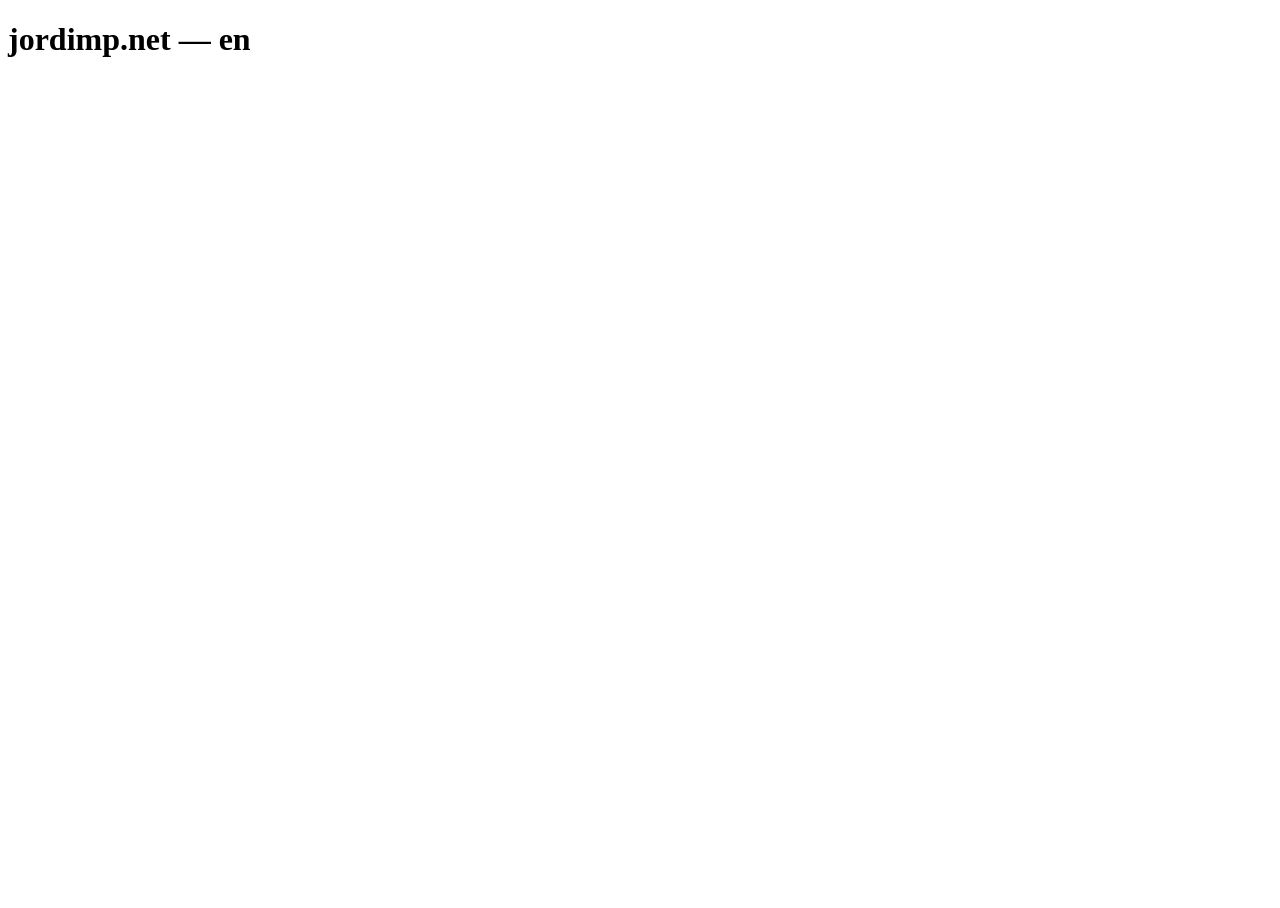
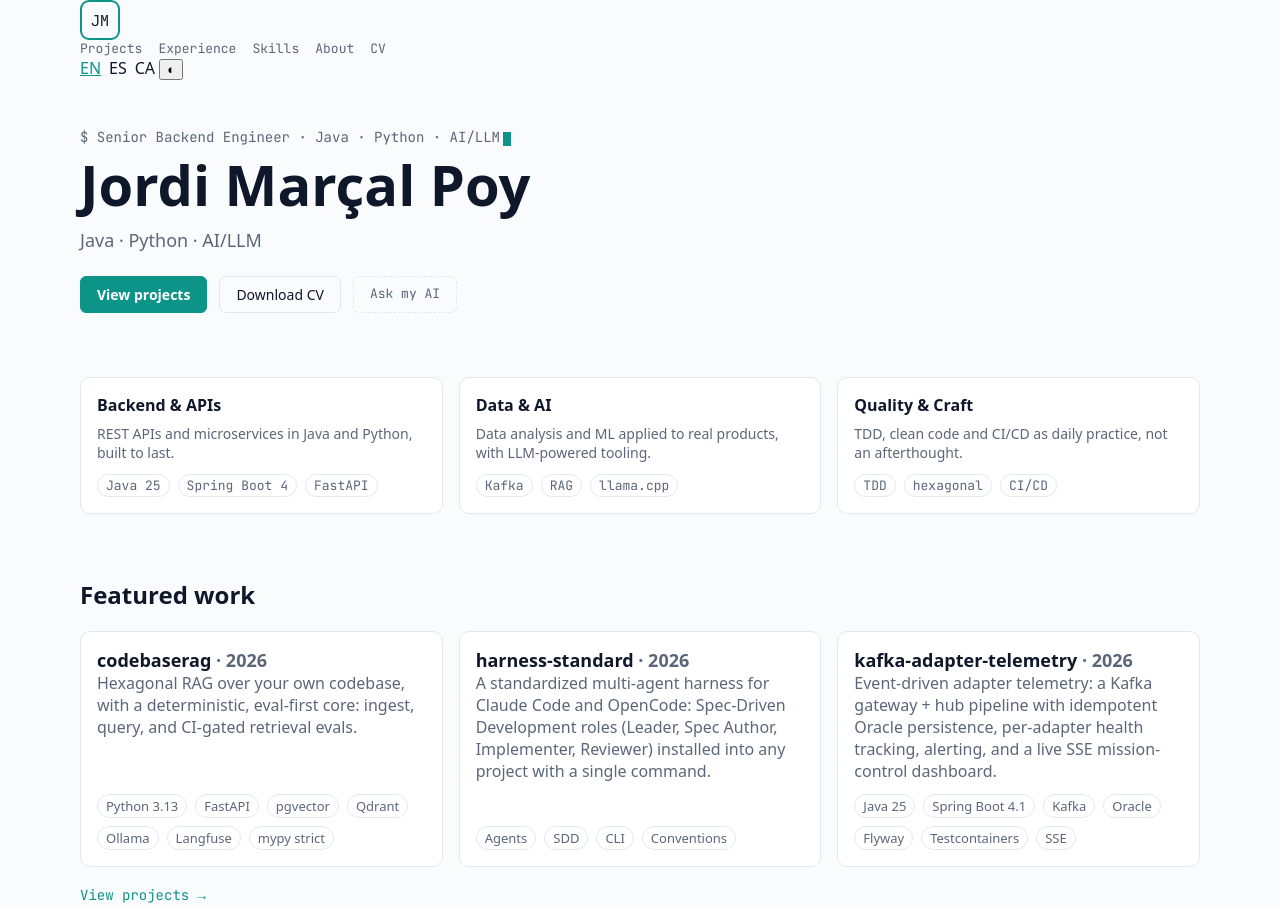
Before and after one commit to jordimarsal/jordimp, an Astro site: page /en in a window 1280 px wide. Shown: the top 908 px of the page. Before the commit the page ends 800 px from the top, so only its background shows below. Built offline with nearby package versions, Linux system fonts and the light colour scheme; Astro itself is replaced by a stand-in of ours.

Commit message:
feat: home hero, pillars and featured strip; keep built CSS in dist/_astro

```diff
--- a/astro.config.mjs
+++ b/astro.config.mjs
@@ -5,6 +5,9 @@ import sitemap from '@astrojs/sitemap';
 export default defineConfig({
   site: 'https://jordimp.net',
   trailingSlash: 'ignore',
+  build: {
+    inlineStylesheets: 'never',
+  },
   i18n: {
     defaultLocale: 'en',
     locales: ['en', 'es', 'ca'],
--- a/src/pages/[lang]/index.astro
+++ b/src/pages/[lang]/index.astro
@@ -1,7 +1,189 @@
 ---
-export function getStaticPaths() {
-  return ['en', 'es', 'ca'].map((lang) => ({ params: { lang }, props: { lang } }));
+import { getCollection } from 'astro:content';
+import BaseLayout from '../../layouts/BaseLayout.astro';
+import ProjectCard from '../../components/ProjectCard.astro';
+import { LOCALES, type Locale } from '../../lib/i18n';
+import { ui } from '../../i18n/ui';
+import { SITE } from '../../config';
+
+export async function getStaticPaths() {
+  return LOCALES.map((lang) => ({ params: { lang }, props: { lang } }));
 }
+
+type Props = { lang: Locale };
 const { lang } = Astro.props;
+const t = ui[lang];
+
+const projects = await getCollection('projects');
+const featured = projects
+  .filter((p) => p.data.featured)
+  .sort((a, b) => b.data.year - a.data.year || a.data.name.localeCompare(b.data.name))
+  .slice(0, 3);
+
+const pillars = [
+  {
+    title: t['hero.pillar1.title'],
+    desc: t['hero.pillar1.desc'],
+    chips: ['Java 25', 'Spring Boot 4', 'FastAPI'],
+  },
+  {
+    title: t['hero.pillar2.title'],
+    desc: t['hero.pillar2.desc'],
+    chips: ['Kafka', 'RAG', 'llama.cpp'],
+  },
+  {
+    title: t['hero.pillar3.title'],
+    desc: t['hero.pillar3.desc'],
+    chips: ['TDD', 'hexagonal', 'CI/CD'],
+  },
+];
 ---
-<html><body><h1>jordimp.net — {lang}</h1></body></html>
+<BaseLayout lang={lang} title={`${SITE.name} — ${t['hero.role']}`} description={t['hero.tagline']}>
+  <section class="hero">
+    <p class="hero-prompt mono">$ {t['hero.role']} · {SITE.tagline}<span class="prompt-cursor" aria-hidden="true"></span></p>
+    <h1>{SITE.name}</h1>
+    <p class="hero-tagline muted">{t['hero.tagline']}</p>
+    <div class="hero-ctas">
+      <a class="cta cta-primary" href={`/${lang}/projects/`}>{t['hero.cta.projects']}</a>
+      <a class="cta cta-secondary" href={`/${lang}/cv/`}>{t['hero.cta.cv']}</a>
+      <a class="cta cta-ask mono" href="/en/ask/" aria-disabled="true" title="phase 3">{t['hero.cta.ask']}</a>
+    </div>
+  </section>
+
+  <section class="pillars">
+    {pillars.map((pillar) => (
+      <article class:list={['card', 'pillar']}>
+        <h2>{pillar.title}</h2>
+        <p class="muted">{pillar.desc}</p>
+        <ul class="chips">{pillar.chips.map((chip) => <li class="chip mono">{chip}</li>)}</ul>
+      </article>
+    ))}
+  </section>
+
+  <section class="featured">
+    <h2 class="section-h2">{t['projects.featured']}</h2>
+    <div class="featured-grid">
+      {featured.map((project) => <ProjectCard project={project} {lang} />)}
+    </div>
+    <a class="see-all mono" href={`/${lang}/projects/`}>{t['hero.cta.projects']} →</a>
+  </section>
+</BaseLayout>
+
+<style>
+  .hero {
+    margin: var(--space-12) 0 var(--space-16);
+    max-width: 46rem;
+  }
+
+  .hero-prompt {
+    margin: 0 0 var(--space-2);
+    color: var(--muted);
+    font-size: 0.875rem;
+  }
+
+  .prompt-cursor {
+    display: inline-block;
+    width: 0.55em;
+    height: 1em;
+    margin-left: 3px;
+    background: var(--accent);
+    vertical-align: text-bottom;
+    animation: cursor-blink 1.2s steps(2, start) infinite;
+  }
+
+  @keyframes cursor-blink {
+    to {
+      visibility: hidden;
+    }
+  }
+
+  .hero h1 {
+    margin: 0 0 var(--space-3);
+    font-size: clamp(2.25rem, 6vw, 3.5rem);
+    line-height: 1.1;
+  }
+
+  .hero-tagline {
+    margin: 0 0 var(--space-6);
+    font-size: 1.125rem;
+  }
+
+  .hero-ctas {
+    display: flex;
+    flex-wrap: wrap;
+    gap: var(--space-3);
+  }
+
+  .cta {
+    border-radius: var(--radius-sm);
+    padding: var(--space-2) var(--space-4);
+    font-size: 0.875rem;
+    text-decoration: none;
+  }
+
+  .cta-primary {
+    background: var(--accent);
+    border: 1px solid var(--accent);
+    color: var(--accent-contrast);
+    font-weight: 600;
+  }
+
+  .cta-primary:hover {
+    background: var(--accent-strong);
+    border-color: var(--accent-strong);
+  }
+
+  .cta-secondary {
+    border: 1px solid var(--border);
+    color: var(--text);
+  }
+
+  .cta-secondary:hover {
+    border-color: var(--accent);
+    color: var(--accent);
+  }
+
+  .cta-ask {
+    border: 1px dashed var(--border);
+    color: var(--muted);
+    font-size: 0.8125rem;
+  }
+
+  .pillars {
+    display: grid;
+    grid-template-columns: repeat(auto-fit, minmax(240px, 1fr));
+    gap: var(--space-4);
+    margin-bottom: var(--space-16);
+  }
+
+  .pillar {
+    padding: var(--space-4);
+  }
+
+  .pillar h2 {
+    margin: 0 0 var(--space-2);
+    font-size: 1rem;
+  }
+
+  .pillar p {
+    margin: 0 0 var(--space-3);
+    font-size: 0.875rem;
+  }
+
+  .featured-grid {
+    display: grid;
+    grid-template-columns: repeat(auto-fill, minmax(280px, 1fr));
+    gap: var(--space-4);
+    margin: var(--space-4) 0;
+  }
+
+  .see-all {
+    color: var(--accent);
+    font-size: 0.875rem;
+    text-decoration: none;
+  }
+
+  .see-all:hover {
+    text-decoration: underline;
+  }
+</style>
```
Also changed, not shown: harness/specs/site-pages/tasks.md (+2 -2 lines).
